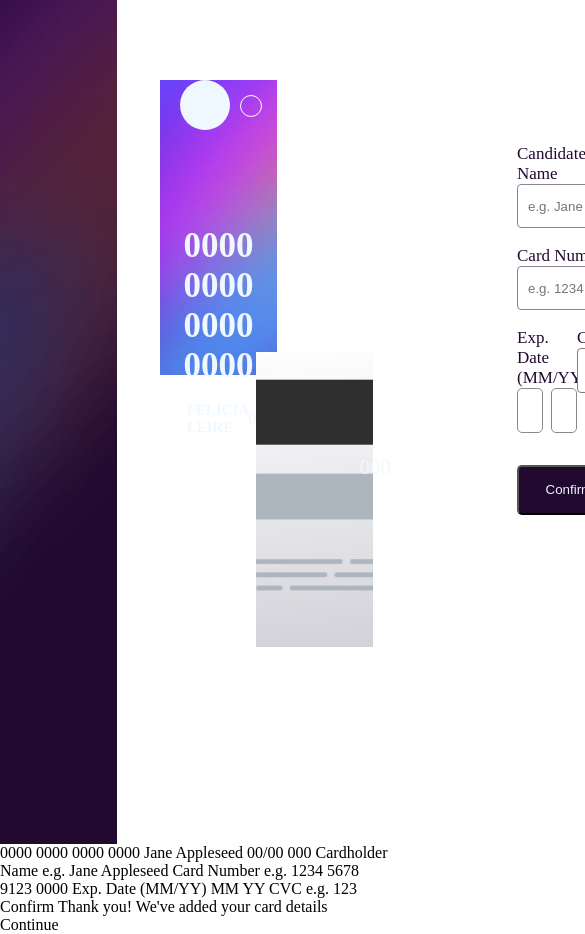
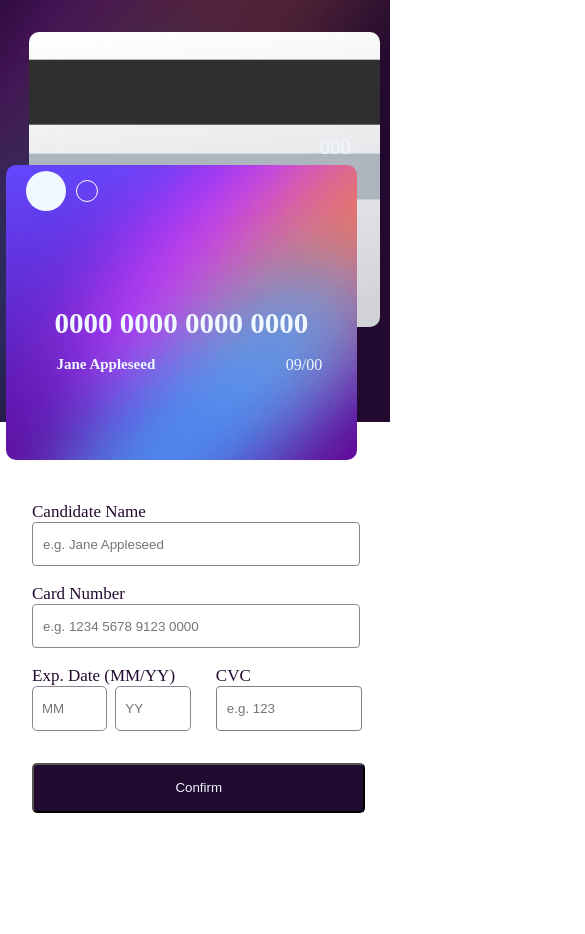
Before and after one commit to ketchanji/Interactive-card-details-form, a plain HTML site: page index.html in a window 390 px wide. Shown: the top 934 px of the page, 585 px wide, since content can reach past the window. Drawn offline with Linux system fonts and the light colour scheme.

Commit message:
first commit

```diff
--- a/index.html
+++ b/index.html
@@ -23,7 +23,7 @@
             <h1>0000 0000 0000 0000</h1>
           </div>
           <div class="name">
-            <h1>FELICIA LEIRE</h1>
+            <h1>Jane Appleseed</h1>
             <p>09/00</p>
           </div>
         </div>
@@ -63,12 +63,12 @@
       </div>
     </div>
 
-    0000 0000 0000 0000 Jane Appleseed 00/00 000 Cardholder Name e.g. Jane
+    <!-- 0000 0000 0000 0000 Jane Appleseed 00/00 000 Cardholder Name e.g. Jane
     Appleseed Card Number e.g. 1234 5678 9123 0000 Exp. Date (MM/YY) MM YY CVC
-    e.g. 123 Confirm
+    e.g. 123 Confirm -->
 
     <!-- Completed state start -->
 
-    Thank you! We've added your card details Continue
+    <!-- Thank you! We've added your card details Continue -->
   </body>
 </html>
--- a/style.css
+++ b/style.css
@@ -20,6 +20,7 @@
 .img1 {
   width: 100%;
   height: 35vh;
+  border-radius: 10px;
   background-image: url(/images/bg-card-front.png);
   background-position: center;
   background-repeat: no-repeat;
@@ -32,9 +33,10 @@
   display: flex;
 }
 .profile {
-  width: 50px;
-  height: 50px;
+  width: 40px;
+  height: 40px;
   border-radius: 50px;
+  margin-top: 6px;
   margin-left: 20px;
   background-color: aliceblue;
 }
@@ -52,8 +54,9 @@
   margin-top: 6rem;
 }
 .heading h1 {
-  text-align: center;
+    margin-left: 3rem;
   font-size: 35px;
+  font-family: 'Times New Roman', Times, serif;
 }
 .name {
   width: 80%;
@@ -74,6 +77,7 @@
 .img2 {
   width: 100%;
   height: 35vh;
+  border-radius: 10px;
   background-image: url(/images/bg-card-back.png);
   background-position: center;
   background-repeat: no-repeat;
@@ -120,7 +124,7 @@ input[type="text"] {
   border: 1px solid hsl(279, 6%, 55%);
 }
 input:focus{
-    border: 1px solid wheat;
+    border: none;
 }
 .contain {
     width: 100%;
@@ -159,3 +163,246 @@ button{
     border-radius: 5px;
     margin-top: 2rem;
 }
+
+@media only screen and (max-width: 950px) {
+  .container {
+    width: 100%;
+    height: 100vh;
+    display: flex;
+    flex-direction: column;
+  }
+  .left{
+    width: 100%;
+    height: 50vh;
+  }
+  .right {
+    width: 100%;
+    height: 50vh;
+  }
+  .img1 {
+    width: 60%;
+    height: 35vh;
+    border-radius: 10px;
+    background-image: url(/images/bg-card-front.png);
+    background-position: center;
+    background-repeat: no-repeat;
+    background-size: cover;
+    position: relative;
+    left: 7rem;
+    top: 10.3rem;
+    z-index: 1;
+  }
+  .img2 {
+    width: 60%;
+    height: 35vh;
+    border-radius: 10px;
+    background-image: url(/images/bg-card-back.png);
+    background-position: center;
+    background-repeat: no-repeat;
+    background-size: cover;
+    position: absolute;
+    left: 12rem;
+    top: 2rem;
+  }
+  form {
+    width: 60%;
+    height: 50vh;
+    margin-top: 5rem;
+    margin-left: 12rem;
+  }
+}
+@media only screen and (max-width: 800px) {
+  .container {
+    width: 100%;
+    height: 100vh;
+    display: flex;
+    flex-direction: column;
+  }
+  .left{
+    width: 100%;
+    height: 50vh;
+  }
+  .right {
+    width: 100%;
+    height: 50vh;
+  }
+  .img1 {
+    width: 60%;
+    height: 35vh;
+    border-radius: 10px;
+    background-image: url(/images/bg-card-front.png);
+    background-position: center;
+    background-repeat: no-repeat;
+    background-size: cover;
+    position: relative;
+    left: 7rem;
+    top: 10.3rem;
+    z-index: 1;
+  }
+  .img2 {
+    width: 60%;
+    height: 35vh;
+    border-radius: 10px;
+    background-image: url(/images/bg-card-back.png);
+    background-position: center;
+    background-repeat: no-repeat;
+    background-size: cover;
+    position: absolute;
+    left: 12rem;
+    top: 2rem;
+  }
+  form {
+    width: 60%;
+    height: 50vh;
+    margin-top: 5rem;
+    margin-left: 12rem;
+  }
+}
+@media only screen and (max-width: 530px) {
+  .container {
+    width: 100%;
+    height: 100vh;
+    display: flex;
+    flex-direction: column;
+  }
+  .left{
+    width: 100%;
+    height: 50vh;
+  }
+  .right {
+    width: 100%;
+    height: 50vh;
+  }
+  .img1 {
+    width: 80%;
+    height: 35vh;
+    border-radius: 10px;
+    background-image: url(/images/bg-card-front.png);
+    background-position: center;
+    background-repeat: no-repeat;
+    background-size: cover;
+    position: relative;
+    left: 1rem;
+    top: 10.3rem;
+    z-index: 1;
+  }
+  .img2 {
+    width: 80%;
+    height: 35vh;
+    border-radius: 10px;
+    background-image: url(/images/bg-card-back.png);
+    background-position: center;
+    background-repeat: no-repeat;
+    background-size: cover;
+    position: absolute;
+    left: 5rem;
+    top: 2rem;
+  }
+  form {
+    width: 80%;
+    height: 50vh;
+    margin-top: 5rem;
+    margin-left: 5rem;
+  }
+}
+@media only screen and (max-width: 400px) {
+  .container {
+    width: 100%;
+    height: 100vh;
+    display: flex;
+    flex-direction: column;
+  }
+  .left{
+    width: 100%;
+    height: 50vh;
+  }
+  .right {
+    width: 100%;
+    height: 50vh;
+  }
+  .img1 {
+    width: 90%;
+    height: 35vh;
+    border-radius: 10px;
+    background-image: url(/images/bg-card-front.png);
+    background-position: center;
+    background-repeat: no-repeat;
+    background-size: cover;
+    position: relative;
+    left: .4rem;
+    top: 10.3rem;
+    z-index: 1;
+  }
+  .heading h1 {
+    font-size: 29px;
+    font-family: 'Times New Roman', Times, serif;
+}
+  .img2 {
+    width: 90%;
+    height: 35vh;
+    border-radius: 10px;
+    background-image: url(/images/bg-card-back.png);
+    background-position: center;
+    background-repeat: no-repeat;
+    background-size: cover;
+    position: absolute;
+    left: 1.8rem;
+    top: 2rem;
+  }
+  form {
+    width: 90%;
+    height: 50vh;
+    margin-top: 5rem;
+    margin-left: 2rem;
+  }
+}
+@media only screen and (max-width: 350px) {
+  .container {
+    width: 100%;
+    height: 100vh;
+    display: flex;
+    flex-direction: column;
+  }
+  .left{
+    width: 100%;
+    height: 50vh;
+  }
+  .right {
+    width: 100%;
+    height: 50vh;
+  }
+  .img1 {
+    width: 95%;
+    height: 35vh;
+    border-radius: 10px;
+    background-image: url(/images/bg-card-front.png);
+    background-position: center;
+    background-repeat: no-repeat;
+    background-size: cover;
+    position: relative;
+    left: .4rem;
+    top: 10.3rem;
+    z-index: 1;
+  }
+  .heading h1 {
+    font-size: 22px;
+    font-family: 'Times New Roman', Times, serif;
+}
+  .img2 {
+    width: 95%;
+    height: 35vh;
+    border-radius: 10px;
+    background-image: url(/images/bg-card-back.png);
+    background-position: center;
+    background-repeat: no-repeat;
+    background-size: cover;
+    position: absolute;
+    left: 1rem;
+    top: 2rem;
+  }
+  form {
+    width: 90%;
+    height: 50vh;
+    margin-top: 5rem;
+  }
+}
```
